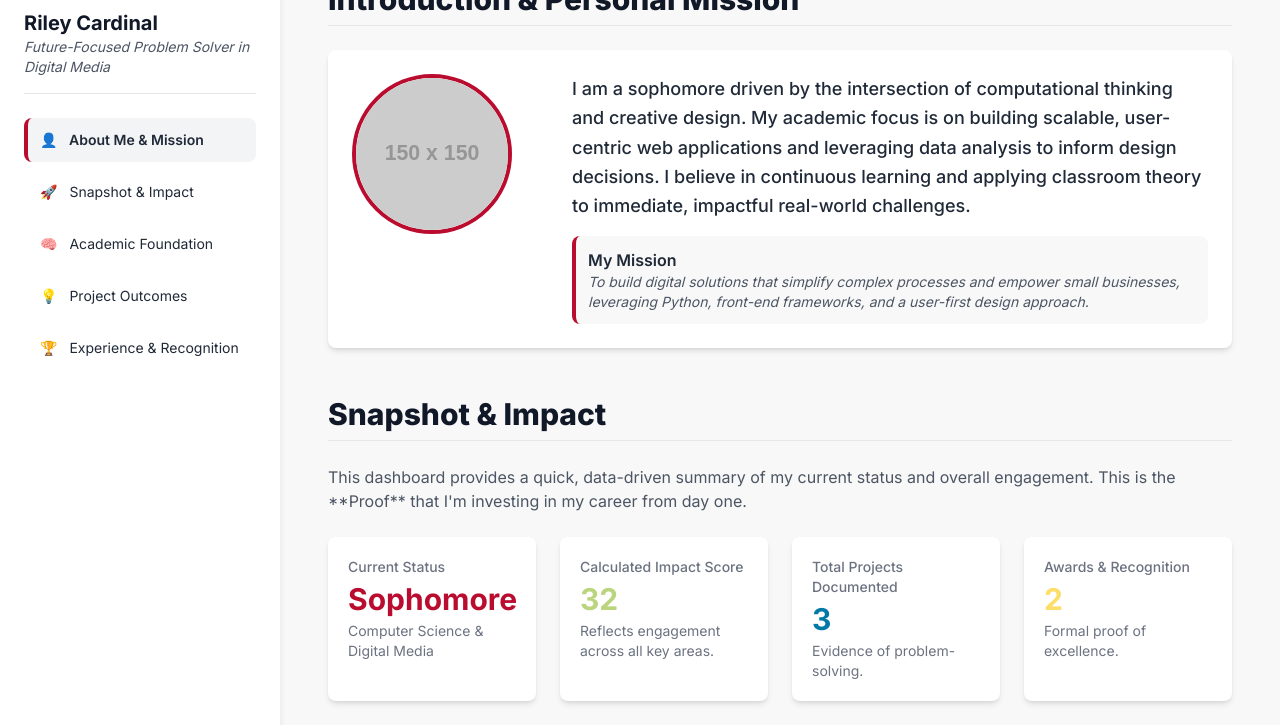
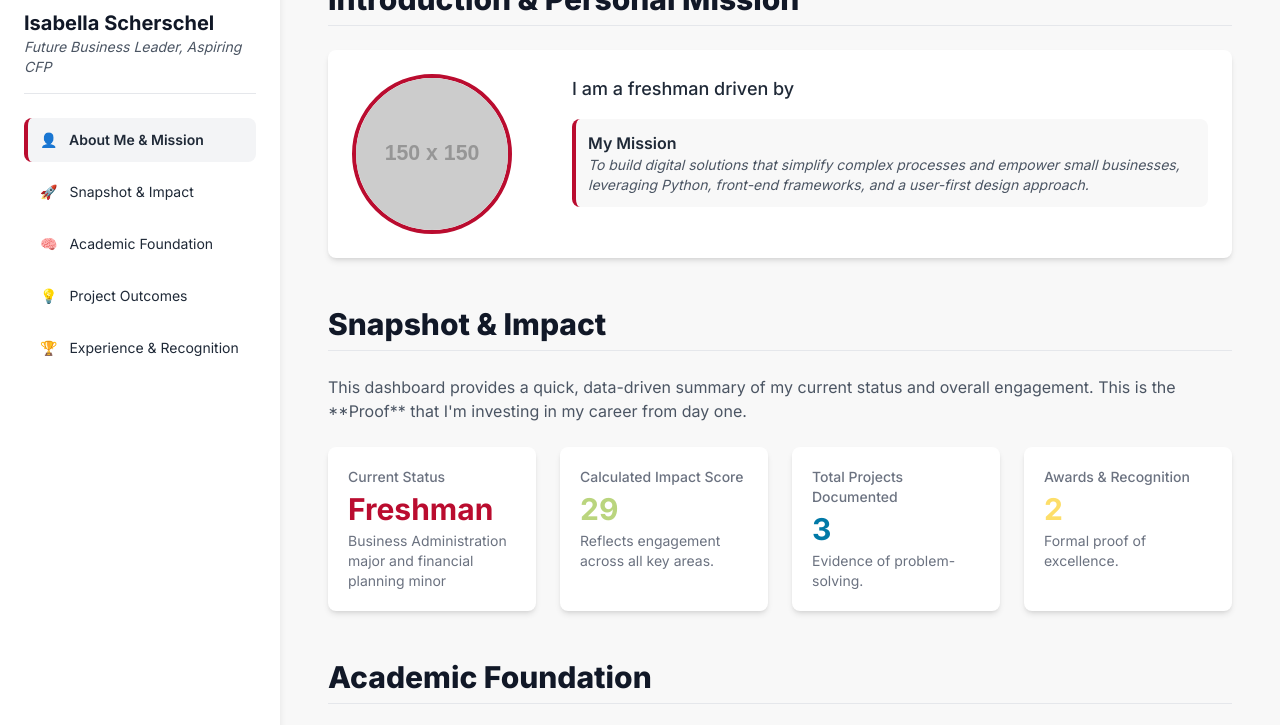
Before and after one commit to isabellasch55/PBL, a plain HTML site: page index.html in a window 1280 px wide. Shown: the part 67-792 px from the top of the page. Drawn offline with nearby package versions, Linux system fonts and the light colour scheme; placeholder pictures from the web are drawn by us.

Commit message:
Update index.html

```diff
--- a/index.html
+++ b/index.html
@@ -255,17 +255,17 @@ CONFIRMATION: NO SVG graphics used. NO Mermaid JS used. -->
 
         // 1.1 PROFILE & BRANDING VARIABLES (REQUIRED)
         const profileData = {
-            studentName: "Riley Cardinal",
-            tagline: "Future-Focused Problem Solver in Digital Media",
-            currentYear: "Sophomore", // Freshman, Sophomore, Junior, Senior
-            major: "Computer Science & Digital Media",
-            gpa: 3.85,
+            studentName: "Isabella Scherschel",
+            tagline: "Future Business Leader, Aspiring CFP",
+            currentYear: "Freshman", // Freshman, Sophomore, Junior, Senior
+            major: "Business Administration major and financial planning minor",
+            gpa: 3.22,
             impactScoreMultiplier: 10, // Adjusts how much projects/awards count towards total impact
 
             // --- INTRODUCTION & BRANDING FIELDS ---
             photoUrl: "https://placehold.co/150x150/BA0C2F/FFFFFF/png?text=RILEY+C", // Replace with a URL to a professional headshot
             logoUrl: "https://placehold.co/40x40/BA0C2F/FFFFFF.png?text=BSU", // URL for your school logo or personal brand icon
-            personalBio: "I am a sophomore driven by the intersection of computational thinking and creative design. My academic focus is on building scalable, user-centric web applications and leveraging data analysis to inform design decisions. I believe in continuous learning and applying classroom theory to immediate, impactful real-world challenges.",
+            personalBio: "I am a freshman driven by ",
             missionStatement: "To build digital solutions that simplify complex processes and empower small businesses, leveraging Python, front-end frameworks, and a user-first design approach.",
         };
 
```
